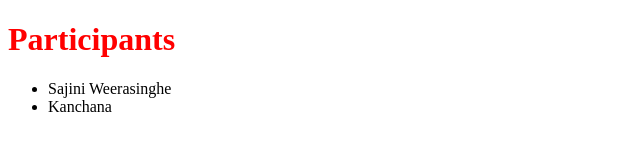
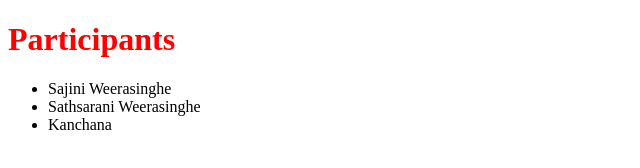
Before and after one commit to SajiniWeerasinghe/SE4103-2023, a plain HTML site: page index.html in a window 1280 px wide. Shown: the whole page, without its empty margins (0-640 px from the left). Drawn offline with Linux system fonts and the light colour scheme.

Commit message:
Update index.html

```diff
--- a/index.html
+++ b/index.html
@@ -13,6 +13,7 @@
         <h1 id="message">Participants</h1>
         <ul>
             <li>Sajini Weerasinghe</li>
+            <li>Sathsarani Weerasinghe</li>
             <li>Kanchana</li>
         </ul>
     </body>
```
